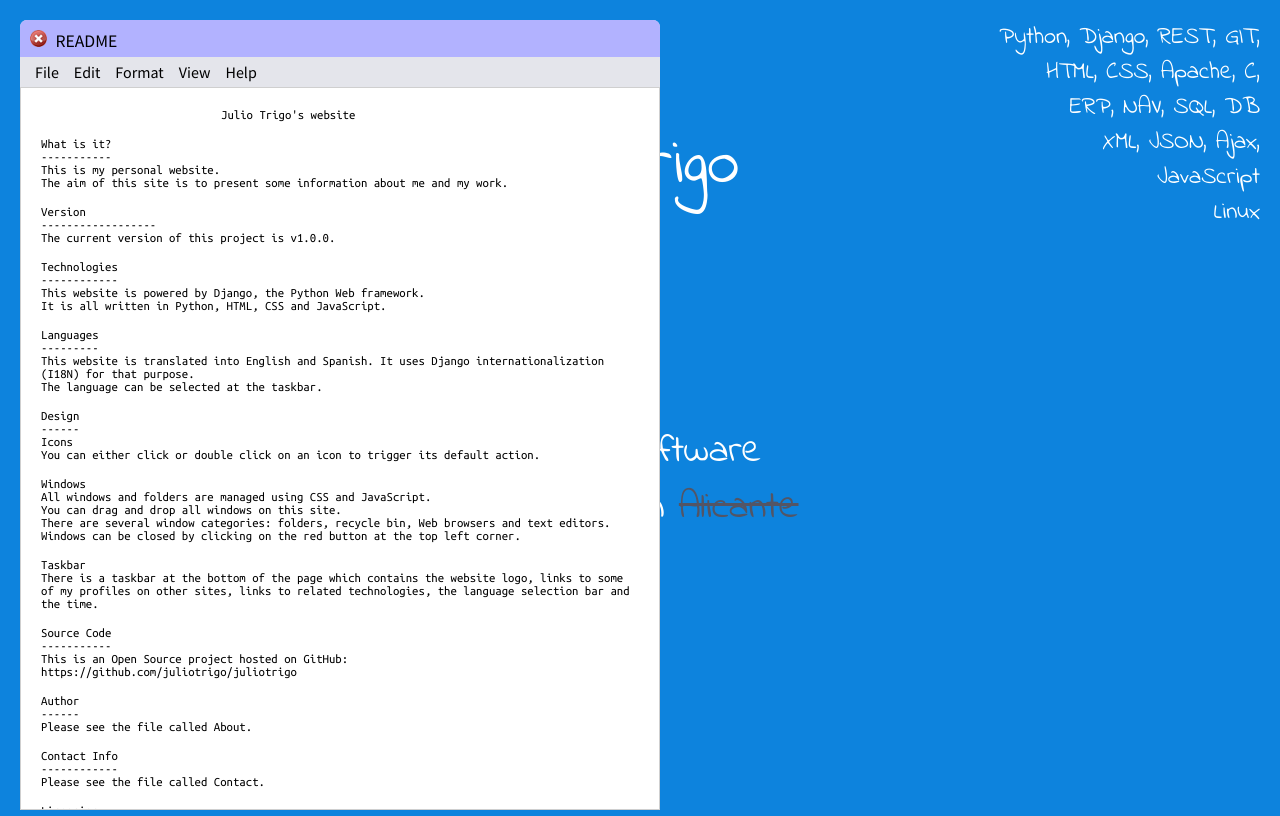
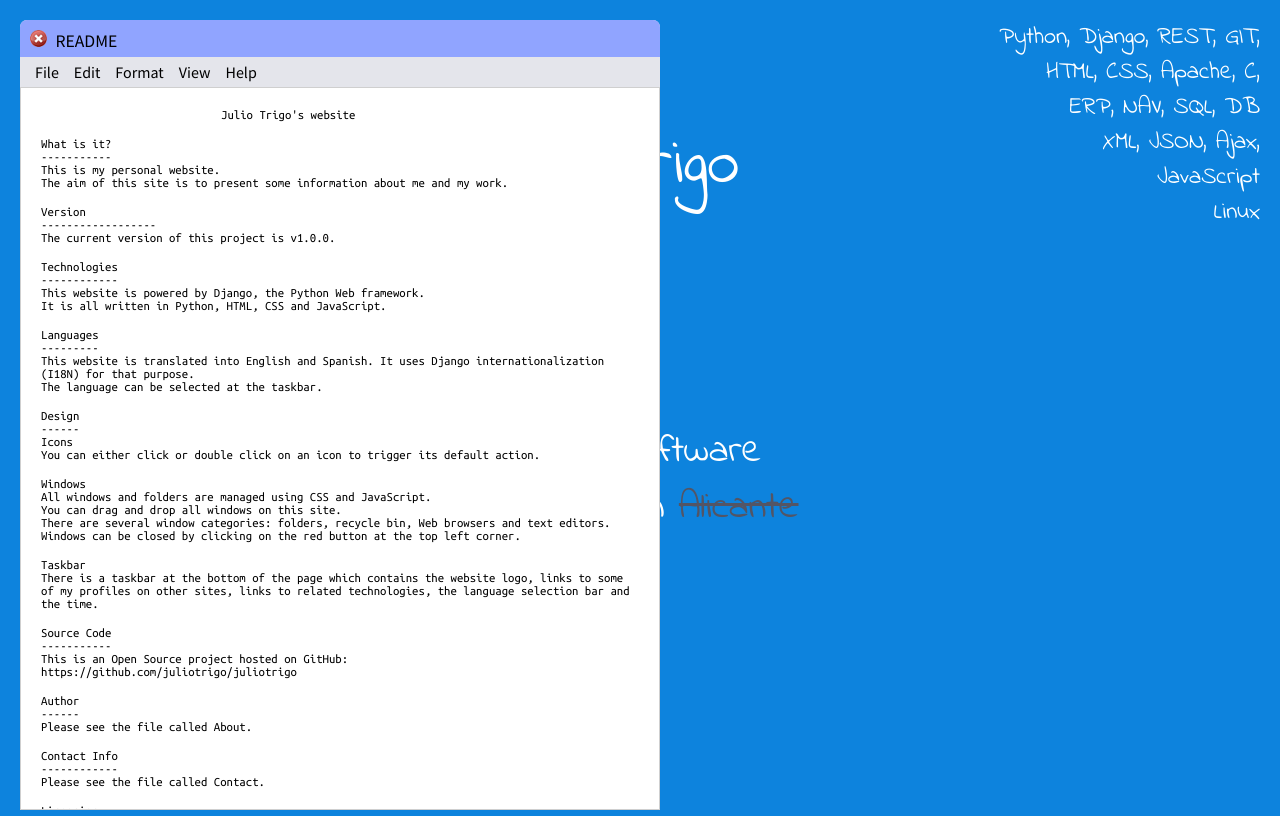
Before and after one commit to juliotrigo/juliotrigo, a Django app: page / in a window 1280 px wide, after a click on "README". Shown: the top 816 px of the page. Run offline with Django 3.2, Linux system fonts and the light colour scheme; some web fonts are replaced.

Commit message:
Windows headers colour.

```diff
--- a/juliotrigo/static/css/base.css
+++ b/juliotrigo/static/css/base.css
@@ -276,12 +276,12 @@ body > header > h3 {
 }
 
 #readme > h1 {
-    background: #B2B2FF;
+    background: #90A4FF;  /* #B2B2FF #A1B2FF #90A4FF */
     color: black;
 }
 
 #license > h1, #about > h1, #contact > h1 {
-    background: #757588;  /* #8787A1 #7A7A90 #757588 */
+    background: #68687F;  /* #8787A1 #7A7A90 #757588 #68687F */
 }
 
 .window > h1 > img {
```
